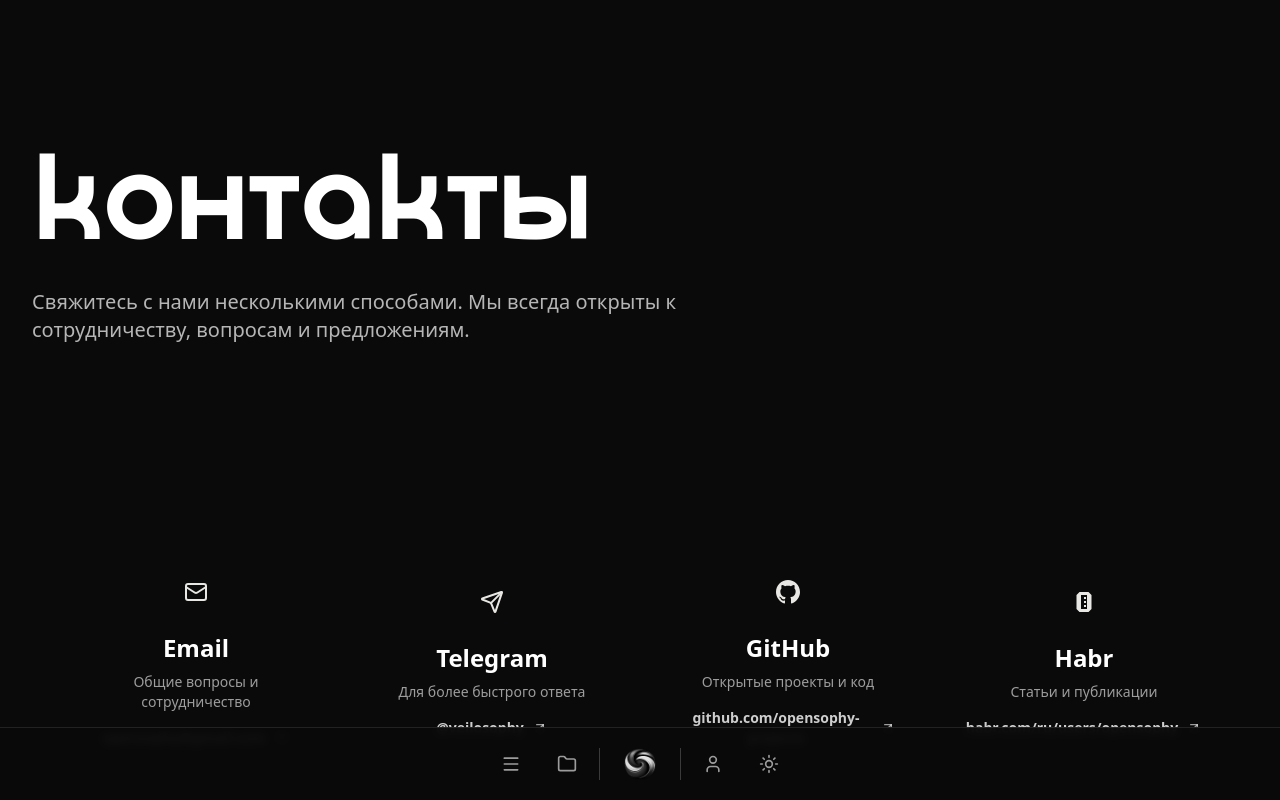
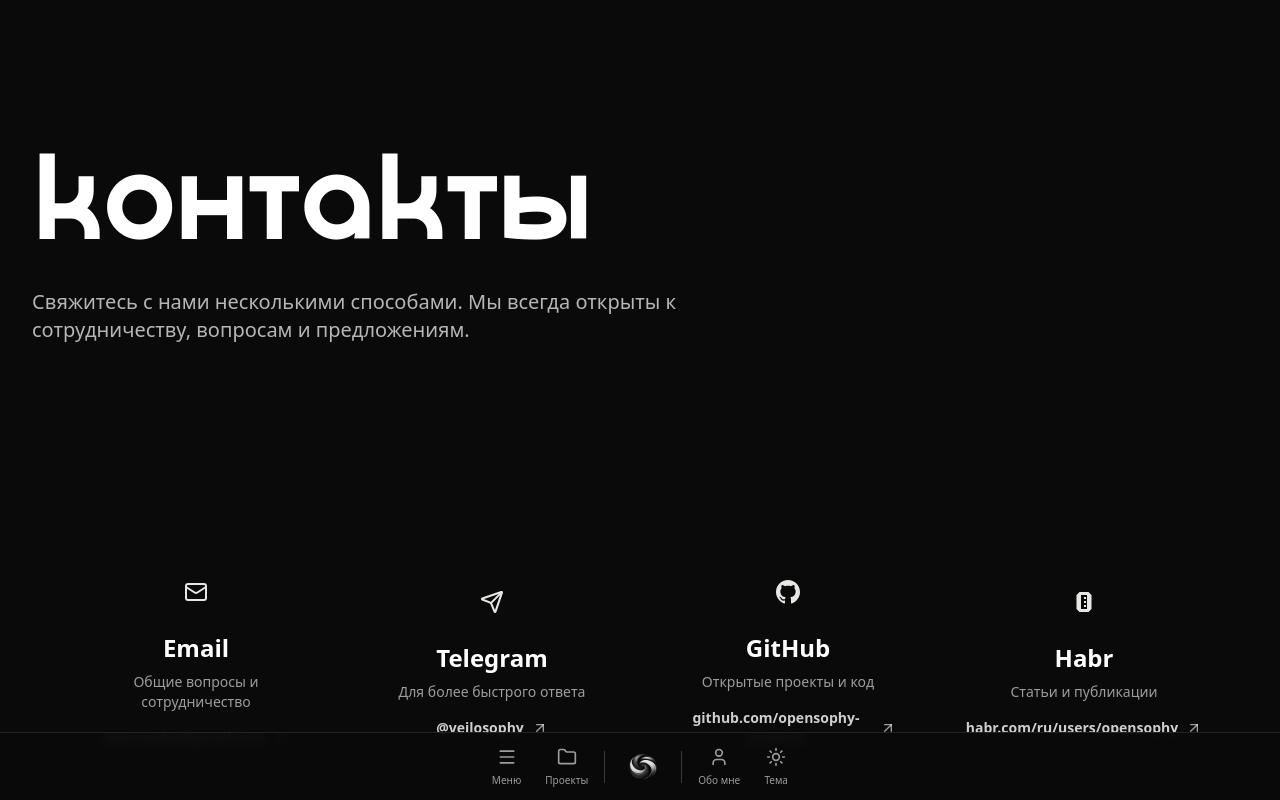
Before and after one commit to opensophy-projects/general, a React (Vite) app: page /contacts in a window 1280 px wide. Shown: the top 800 px of the page. Built offline with nearby package versions, Linux system fonts and the light colour scheme.

Commit message:
Updated NavBar.tsx

```diff
--- a/src/components/NavBar.tsx
+++ b/src/components/NavBar.tsx
@@ -41,12 +41,13 @@ const NavBar: React.FC<NavBarProps> = ({
 
   const NavButton: React.FC<{
     icon: React.ReactNode;
+    label: string;
     onClick: () => void;
     isActive?: boolean;
-  }> = ({ icon, onClick, isActive = false }) => (
+  }> = ({ icon, label, onClick, isActive = false }) => (
     <button
       onClick={onClick}
-      className={`w-12 h-12 flex items-center justify-center transition-colors ${
+      className={`flex flex-col items-center justify-center gap-1 px-2 py-2 transition-colors ${
         isActive
           ? isNegative
             ? 'text-white'
@@ -56,7 +57,8 @@ const NavBar: React.FC<NavBarProps> = ({
           : 'text-black/60 hover:text-black'
       }`}
     >
-      {icon}
+      <div className="w-6 h-6 flex items-center justify-center">{icon}</div>
+      <span className="text-[10px] font-medium">{label}</span>
     </button>
   );
 
@@ -69,15 +71,17 @@ const NavBar: React.FC<NavBarProps> = ({
             : 'bg-[#E8E7E3]/95 border-black/10 backdrop-blur-sm'
         }`}
       >
-        <div className="flex items-center justify-center gap-2 px-6 py-3">
+        <div className="flex items-center justify-center gap-2 px-6 py-1">
           {/* Left side - Hamburger + Projects */}
           <div className="flex items-center gap-2">
             <NavButton
               icon={<Menu className="w-5 h-5" />}
+              label="Меню"
               onClick={() => setIsMenuOpen(!isMenuOpen)}
             />
             <NavButton
               icon={<Folder className="w-5 h-5" />}
+              label="Проекты"
               onClick={() => setIsProjectsOpen(!isProjectsOpen)}
             />
           </div>
@@ -85,11 +89,11 @@ const NavBar: React.FC<NavBarProps> = ({
           <div className={`w-px h-8 ${isNegative ? 'bg-white/20' : 'bg-black/20'}`} />
 
           {/* Center - Logo */}
-          <a href="/" className="flex items-center justify-center px-4">
+          <a href="/" className="flex flex-col items-center justify-center gap-1 px-4 py-2">
             <img
               src="/favicon.png"
               alt="Opensophy"
-              className="w-8 h-8 object-contain"
+              className="w-7 h-7 object-contain"
             />
           </a>
 
@@ -99,10 +103,12 @@ const NavBar: React.FC<NavBarProps> = ({
           <div className="flex items-center gap-2">
             <NavButton
               icon={<User className="w-5 h-5" />}
+              label="Обо мне"
               onClick={() => handleNavigation('about')}
             />
             <NavButton
               icon={isNegative ? <Sun className="w-5 h-5" /> : <Moon className="w-5 h-5" />}
+              label="Тема"
               onClick={onToggleNegative}
             />
           </div>
@@ -139,11 +145,13 @@ const NavBar: React.FC<NavBarProps> = ({
                 }`}>Навигация</h3>
                 <button
                   onClick={() => setIsMenuOpen(false)}
-                  className={`p-2 rounded-lg ${
-                    isNegative ? 'hover:bg-white/10' : 'hover:bg-black/10'
+                  className={`p-2 rounded-lg transition-colors ${
+                    isNegative
+                      ? 'text-white/70 hover:text-white active:bg-white/10'
+                      : 'text-black/70 hover:text-black active:bg-black/10'
                   }`}
                 >
-                  <X className={isNegative ? 'text-white' : 'text-black'} />
+                  <X className="w-5 h-5" />
                 </button>
               </div>
               <div className="p-4 space-y-2">
@@ -153,8 +161,8 @@ const NavBar: React.FC<NavBarProps> = ({
                     onClick={() => handleNavigation(item.id)}
                     className={`w-full flex items-center gap-4 px-4 py-4 rounded-lg transition-colors text-left ${
                       isNegative
-                        ? 'text-white/70 hover:bg-white/5 hover:text-white'
-                        : 'text-black/70 hover:bg-black/5 hover:text-black'
+                        ? 'text-white/70 hover:text-white active:bg-white/10'
+                        : 'text-black/70 hover:text-black active:bg-black/10'
                     }`}
                   >
                     {item.icon}
@@ -202,11 +210,13 @@ const NavBar: React.FC<NavBarProps> = ({
                 }`}>Проекты</h3>
                 <button
                   onClick={() => setIsProjectsOpen(false)}
-                  className={`p-2 rounded-lg ${
-                    isNegative ? 'hover:bg-white/10' : 'hover:bg-black/10'
+                  className={`p-2 rounded-lg transition-colors ${
+                    isNegative
+                      ? 'text-white/70 hover:text-white active:bg-white/10'
+                      : 'text-black/70 hover:text-black active:bg-black/10'
                   }`}
                 >
-                  <X className={isNegative ? 'text-white' : 'text-black'} />
+                  <X className="w-5 h-5" />
                 </button>
               </div>
               <div className="p-4 space-y-2">
@@ -216,8 +226,8 @@ const NavBar: React.FC<NavBarProps> = ({
                     onClick={() => handleNavigation(project.id, project.url)}
                     className={`w-full flex items-center gap-4 px-4 py-4 rounded-lg transition-colors text-left ${
                       isNegative
-                        ? 'text-white/70 hover:bg-white/5 hover:text-white'
-                        : 'text-black/70 hover:bg-black/5 hover:text-black'
+                        ? 'text-white/70 hover:text-white active:bg-white/10'
+                        : 'text-black/70 hover:text-black active:bg-black/10'
                     }`}
                   >
                     <Package className="w-5 h-5" />
```
